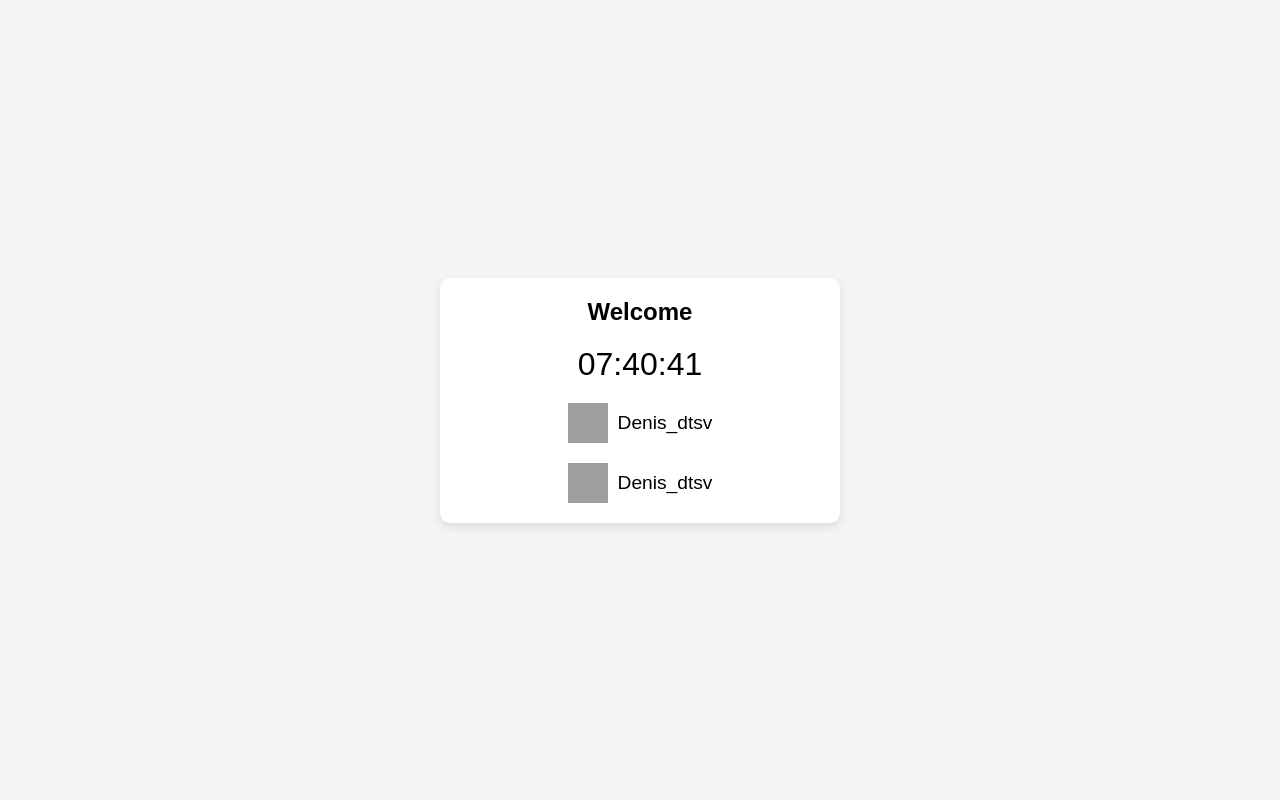
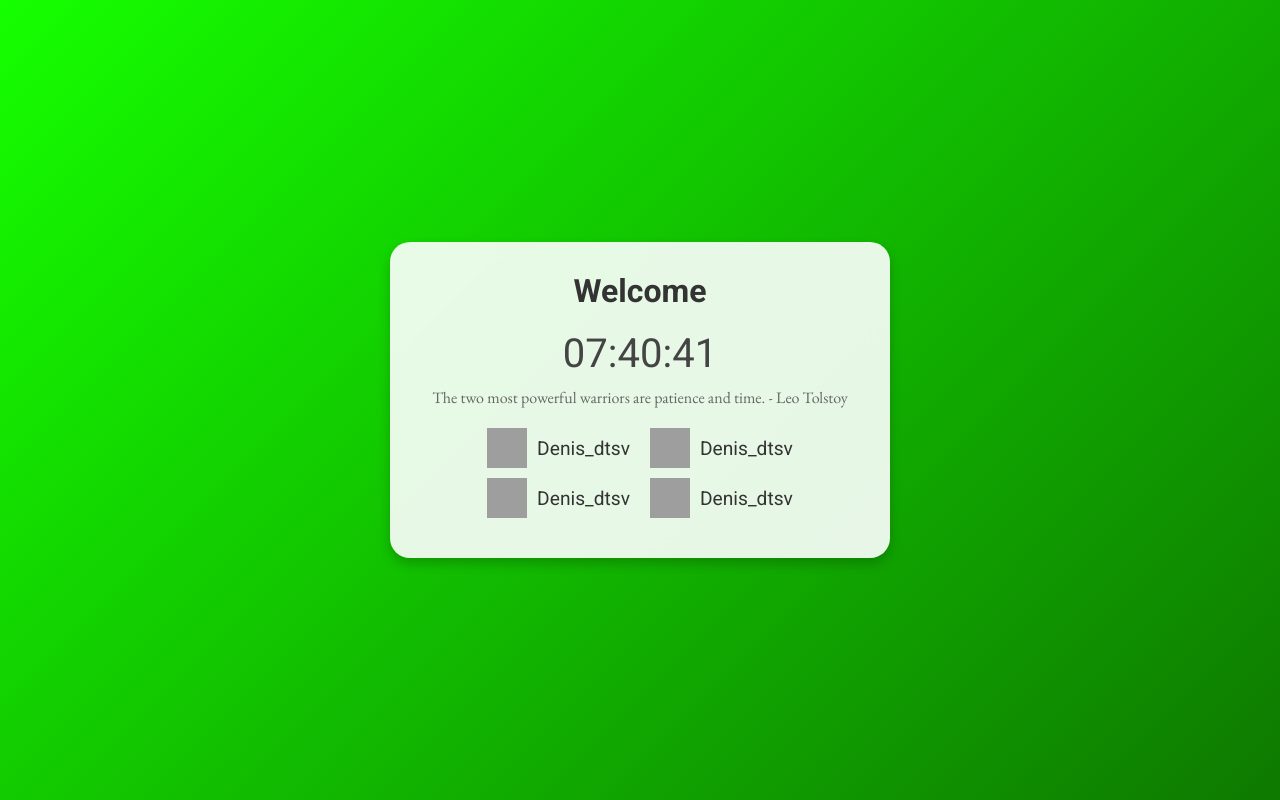
Before and after one commit to Denis-dtsv/Timewebsite, a plain HTML site: page index.html in a window 1280 px wide. Drawn offline with nearby package versions, Linux system fonts and the light colour scheme; grey boxes are pictures that could not be loaded.

Commit message:
add quotes

```diff
--- a/index.html
+++ b/index.html
@@ -4,57 +4,65 @@
     <meta charset="UTF-8">
     <meta name="viewport" content="width=device-width, initial-scale=1.0, user-scalable=no, maximum-scale=1">
     <title>Modern Website</title>
-    <link href="https://fonts.googleapis.com/css2?family=EB+Garamond&display=swap" rel="stylesheet">
+    <link href="https://fonts.googleapis.com/css2?family=EB+Garamond&family=Roboto:wght@400;700&display=swap" rel="stylesheet">
     <style>
         body {
-            font-family: 'Arial', sans-serif;
-            background-color: #f4f4f4;
+            font-family: 'Roboto', sans-serif;
+            background: linear-gradient(135deg, rgb(21, 255, 0), rgb(14, 121, 0));
             display: flex;
             justify-content: center;
             align-items: center;
             height: 100vh;
             margin: 0;
-            overflow: hidden; /* Prevent scrollbars during redirection */
+            overflow: hidden;
+            color: #fff;
         }
 
         .container {
             text-align: center;
-            background-color: #fff;
-            padding: 20px;
-            border-radius: 10px;
-            box-shadow: 0 4px 8px rgba(0, 0, 0, 0.1);
+            background-color: rgba(255, 255, 255, 0.9);
+            padding: 30px;
+            border-radius: 20px;
+            box-shadow: 0 6px 12px rgba(0, 0, 0, 0.2);
             width: 90%;
-            max-width: 400px;
+            max-width: 500px;
             box-sizing: border-box;
+            backdrop-filter: blur(10px);
         }
 
         h1 {
             margin: 0 0 20px;
-            font-size: 1.5em;
+            font-size: 2em;
+            font-weight: 700;
+            color: #333;
         }
 
         .time {
-            font-size: 2em;
+            font-size: 2.5em;
             margin-bottom: 10px;
+            color: #444;
         }
 
         .quote {
             font-family: 'EB Garamond', serif;
-            font-size: 0.8em;
-            color: #555;
+            font-size: 1em;
+            color: #666;
             margin-bottom: 20px;
         }
 
         .social-icons {
             display: flex;
-            flex-direction: column;
-            align-items: center;
+            flex-direction: row;
+            justify-content: center;
             gap: 20px;
+            padding-bottom: 10px;
         }
 
         .social-icon {
             display: flex;
             align-items: center;
+            transition: transform 0.3s;
+
         }
 
         .social-icons a {
@@ -75,8 +83,13 @@
             transform: scale(1.1);
         }
 
+        .social-icon:hover {
+            transform: scale(1.1);
+        }
+
         .social-name {
             font-size: 1.2em;
+            color: #333;
         }
     </style>
 </head>
@@ -84,7 +97,17 @@
     <div class="container">
         <h1>Welcome</h1>
         <div class="time" id="time"></div>
-        <div class="quote"></div>
+        <div class="quote" id="quote"></div>
+        <div class="social-icons">
+            <a href="https://www.instagram.com/denis_dtsv" target="_blank" class="social-icon">
+                <img src="https://upload.wikimedia.org/wikipedia/commons/a/a5/Instagram_icon.png" alt="Instagram">
+                <span class="social-name">Denis_dtsv</span>
+            </a>
+            <a href="https://www.snapchat.com/add/denis_dtsv" target="_blank" class="social-icon">
+                <img src="https://www.designenlassen.de/blog/wp-content/uploads/2024/03/Snapchat-Logo-2013.png" alt="Snapchat">
+                <span class="social-name">Denis_dtsv</span>
+            </a>
+        </div>
         <div class="social-icons">
             <a href="https://www.instagram.com/denis_dtsv" target="_blank" class="social-icon">
                 <img src="https://upload.wikimedia.org/wikipedia/commons/a/a5/Instagram_icon.png" alt="Instagram">
@@ -113,10 +136,38 @@
             timeElement.textContent = `${hours}:${minutes}:${seconds}`;
         }
 
+        function displayRandomQuote() {
+            const quotes = [
+                "Time flies like an arrow; fruit flies like a banana. - Groucho Marx",
+                "Time is a created thing. To say 'I don't have time' is like saying, 'I don't want to.' - Lao Tzu",
+                "The future is something which everyone reaches at the rate of sixty minutes an hour, whatever he does, whoever he is. - C.S. Lewis",
+                "Time is what we want most, but what we use worst. - William Penn",
+                "Time you enjoy wasting is not wasted time. - Marthe Troly-Curtin",
+                "Time is the wisest counselor of all. - Pericles",
+                "Time is a great teacher, but unfortunately, it kills all its pupils. - Louis Hector Berlioz",
+                "Lost time is never found again. - Benjamin Franklin",
+                "Time is an illusion. Lunchtime doubly so. - Douglas Adams",
+                "The two most powerful warriors are patience and time. - Leo Tolstoy",
+                "The only reason for time is so that everything doesn't happen at once. - Albert Einstein",
+                "Time is a drug. Too much of it kills you. - Terry Pratchett",
+                "Time is free, but it's priceless. You can't own it, but you can use it. - Harvey Mackay",
+                "Time moves in one direction, memory in another. - William Gibson",
+                "Time is like a river. You cannot touch the same water twice, because the flow that has passed will never pass again. - Unknown",
+                "Time is the most valuable thing a man can spend. - Theophrastus",
+                "Time spent with cats is never wasted. - Sigmund Freud",
+                "We must use time as a tool, not as a couch. - John F. Kennedy",
+                "Time and tide wait for no man. - Geoffrey Chaucer",
+                "Time is money. - Benjamin Franklin"
+            ];
+            const randomIndex = Math.floor(Math.random() * quotes.length);
+            document.getElementById('quote').textContent = quotes[randomIndex];
+        }
+
         window.onload = function() {
             maybeRedirect(); // Check for redirection on page load
             setInterval(updateTime, 1000); // Update time every second
             updateTime(); // Initial call to display time immediately
+            displayRandomQuote(); // Display a random quote on page load
         };
     </script>
 </body>
```
